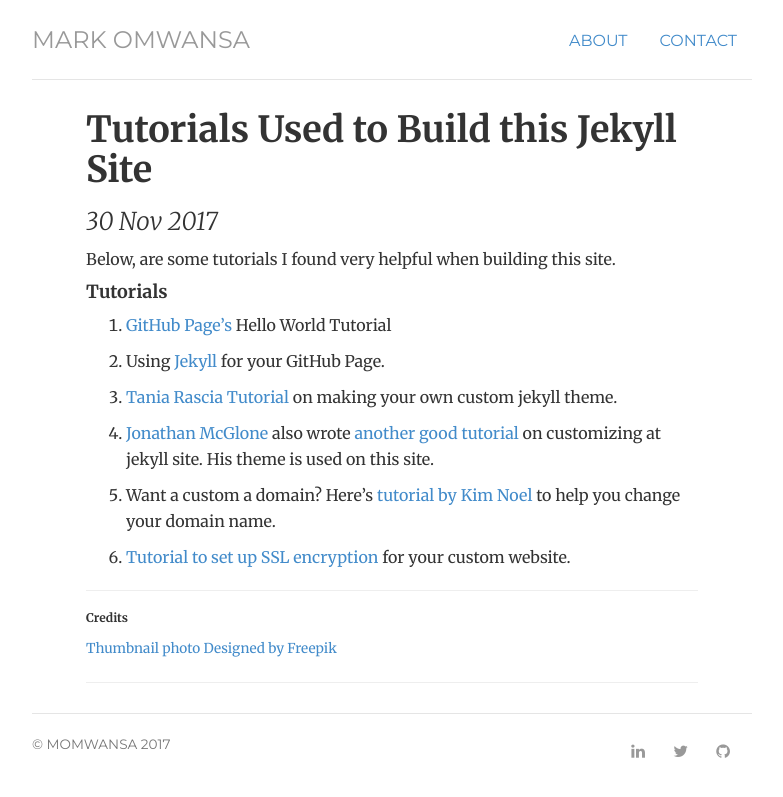
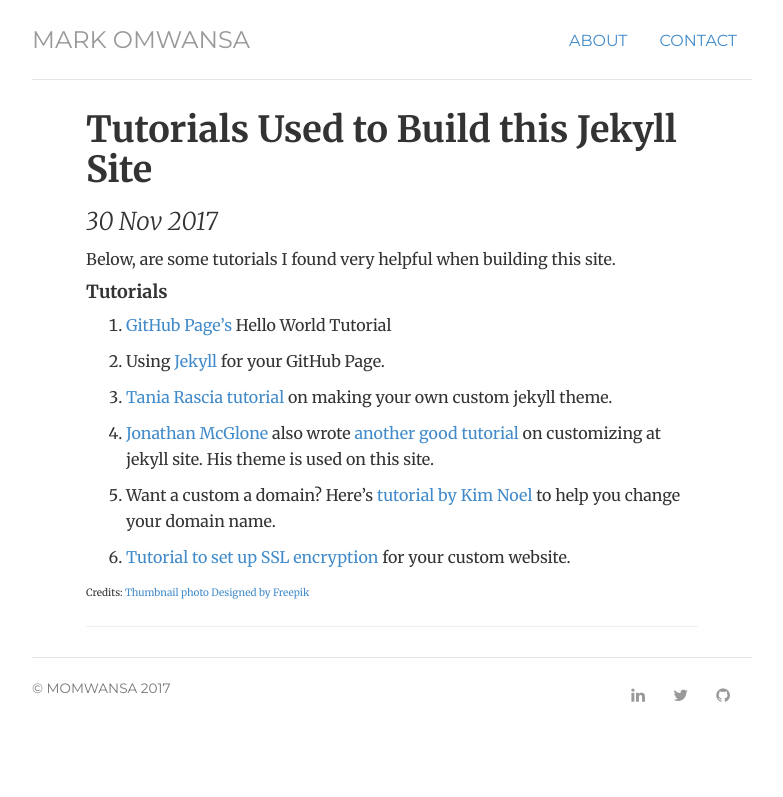
Before and after one commit to ntntnlstdnt/resume-blog, a Jekyll site: the page built from _posts/2017-11-30-tutorials-used-to-build-this-jekyll-site.markdown, in a window 1280 px wide. Shown: the top 797 px of the page, without its empty margins (248-1031 px from the left). Built offline with Jekyll 4.4.1, drawn with Linux system fonts in a browser that asks for light colours; nearby versions of some CDN libraries.

Commit message:
Made change to link

```diff
--- a/_posts/2017-11-30-tutorials-used-to-build-this-jekyll-site.markdown
+++ b/_posts/2017-11-30-tutorials-used-to-build-this-jekyll-site.markdown
@@ -12,7 +12,7 @@ Below, are some tutorials I found very helpful when building this site.
 
 2. Using [Jekyll][jekyll-docs] for your GitHub Page.
 
-3. [Tania Rascia Tutorial][tania-jekyll] on making your own custom jekyll theme.
+3. [Tania Rascia tutorial][tania-jekyll] on making your own custom jekyll theme.
 
 4. [Jonathan McGlone][jmcglone] also wrote [another good tutorial][jmcglone-guide] on customizing at jekyll site. His theme is used on this site.
 
@@ -23,13 +23,13 @@ Below, are some tutorials I found very helpful when building this site.
 [gh-pages]: https://pages.github.com
 [jekyll-docs]: https://jekyllrb.com/docs/home
 [tania-jekyll]:  https://www.taniarascia.com/make-a-static-website-with-jekyll/
-[jmcglone]:https://jmcglone.com
+[jmcglone]:http://jmcglone.com
 [jmcglone-guide]:http://jmcglone.com/guides/github-pages/
 [kim-tutorial]: https://medium.com/@kimcodes/setting-up-a-web-page-with-github-pages-f77d45573ab2
 [jain-tutorial]: https://hackernoon.com/set-up-ssl-on-github-pages-with-custom-domains-for-free-a576bdf51bc
 
----
-###### Credits
-<small>
-<a href="https://www.freepik.com/free-photo/ink-lines_1297075.htm">Thumbnail photo Designed by Freepik</a>
-</small>
+
+<p style="font-size:10px;">
+  Credits:
+  <a href="https://www.freepik.com/free-photo/ink-lines_1297075.htm">Thumbnail photo Designed by Freepik</a>
+</p>
--- a/css/style.css
+++ b/css/style.css
@@ -4,7 +4,7 @@
 
 body { padding-top: 20px; padding-bottom: 40px; font-family: 'Merriweather', Georgia, Times; font-size: 16px; }
 
-h1, h2, h3, h4, h5, h6, .h1, .h2, .h3, .h4, .h5, .h6 { font-family: 'Merriweather', Georgia, Times; font-weight: 700;}
+h1, h2, h3, h4, h5, h6, .h1, .h2, .h3, .h4, .h5, .h6 { font-family: 'Merriweather', Georgia, Times; font-weight: 700; }
 
 blockquote p { font-size: 16px; line-height: 1.6em; }
 
```
